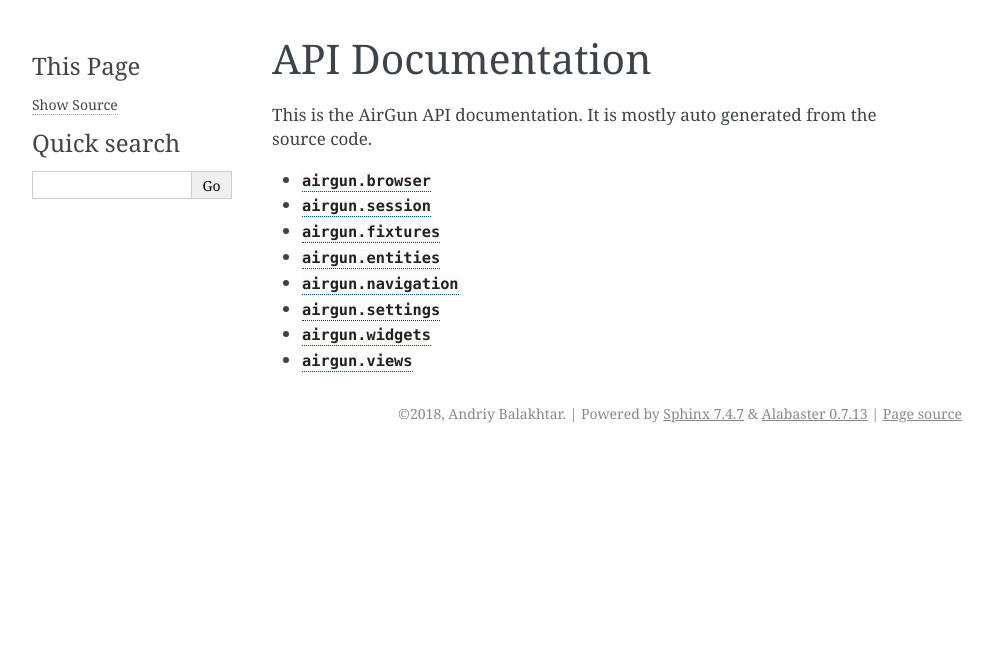
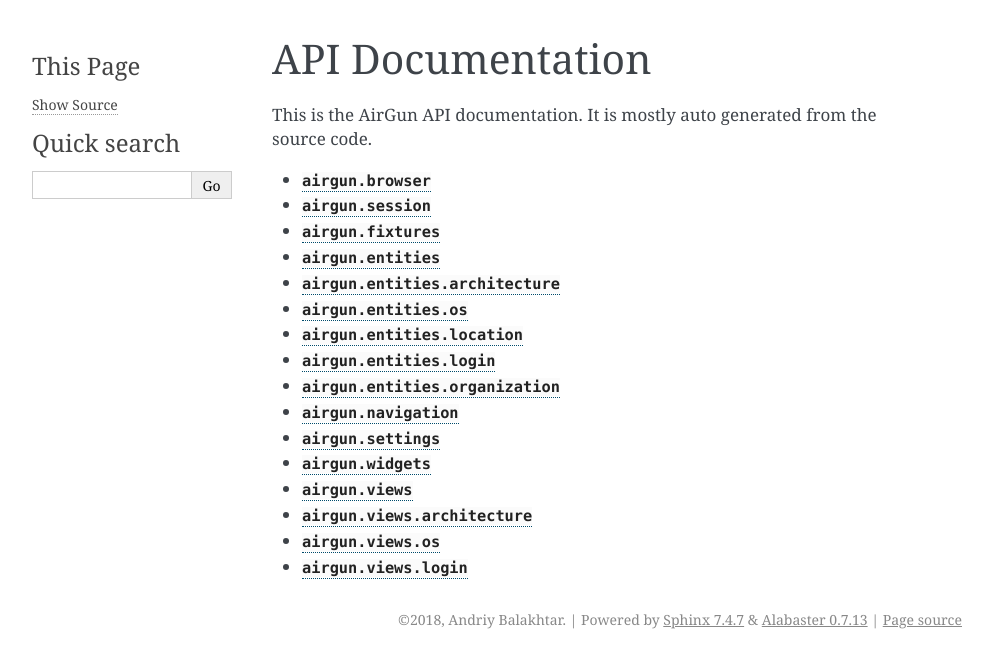
Before and after one commit to SatelliteQE/airgun, a Sphinx documentation site: the page built from docs/api/index.rst, in a window 1280 px wide. Shown: the top 668 px of the page, without its empty margins (148-1141 px from the left). Built offline with Sphinx 7.4.7, drawn with Linux system fonts in a browser that asks for light colours.

Commit message:
Add items from airgun.entities and airgun.views

```diff
--- /dev/null
+++ b/docs/api/entities/airgun.entities.architecture.rst
@@ -0,0 +1,5 @@
+:mod:`airgun.entities.architecture`
+===================================
+
+.. automodule:: airgun.entities.architecture
+   :members:
--- /dev/null
+++ b/docs/api/entities/airgun.entities.location.rst
@@ -0,0 +1,5 @@
+:mod:`airgun.entities.location`
+===============================
+
+.. automodule:: airgun.entities.location
+   :members:
--- /dev/null
+++ b/docs/api/entities/airgun.entities.login.rst
@@ -0,0 +1,5 @@
+:mod:`airgun.entities.login`
+============================
+
+.. automodule:: airgun.entities.login
+   :members:
--- /dev/null
+++ b/docs/api/entities/airgun.entities.organization.rst
@@ -0,0 +1,5 @@
+:mod:`airgun.entities.organization`
+===================================
+
+.. automodule:: airgun.entities.organization
+   :members:
--- /dev/null
+++ b/docs/api/entities/airgun.entities.os.rst
@@ -0,0 +1,5 @@
+:mod:`airgun.entities.os`
+=========================
+
+.. automodule:: airgun.entities.os
+   :members:
--- a/docs/api/index.rst
+++ b/docs/api/index.rst
@@ -9,7 +9,15 @@ This is the AirGun API documentation. It is mostly auto generated from the sourc
     airgun.session
     airgun.fixtures
     airgun.entities
+    entities/airgun.entities.architecture
+    entities/airgun.entities.os
+    entities/airgun.entities.location
+    entities/airgun.entities.login
+    entities/airgun.entities.organization
     airgun.navigation
     airgun.settings
     airgun.widgets
     airgun.views
+    views/airgun.views.architecture
+    views/airgun.views.os
+    views/airgun.views.login
--- /dev/null
+++ b/docs/api/views/airgun.views.architecture.rst
@@ -0,0 +1,5 @@
+:mod:`airgun.views.architecture`
+================================
+
+.. automodule:: airgun.views.architecture
+   :members:
--- /dev/null
+++ b/docs/api/views/airgun.views.login.rst
@@ -0,0 +1,5 @@
+:mod:`airgun.views.login`
+=========================
+
+.. automodule:: airgun.views.login
+   :members:
--- /dev/null
+++ b/docs/api/views/airgun.views.os.rst
@@ -0,0 +1,5 @@
+:mod:`airgun.views.os`
+======================
+
+.. automodule:: airgun.views.os
+   :members:
--- a/docs/conf.py
+++ b/docs/conf.py
@@ -39,11 +39,13 @@ nitpick_ignore = [
     ('py:class', 'widgetastic.widget.View'),
     ('py:class', 'navmazing.Navigate'),
     ('py:class', 'navmazing.NavigateStep'),
+    ('py:class', 'airgun.views.common.BaseLoggedInView'),
     ('py:meth', 'navmazing.NavigateStep.go'),
     ('py:meth', 'current_org'),
     ('py:meth', 'current_loc'),
     ('py:meth', 'select'),
     ('py:meth', 'fill_with'),
+    ('py:meth', 'Widget.is_displayed'),
     ('py:class', 'bool'),
     ('py:class', 'dict'),
     ('py:class', 'str'),
```
